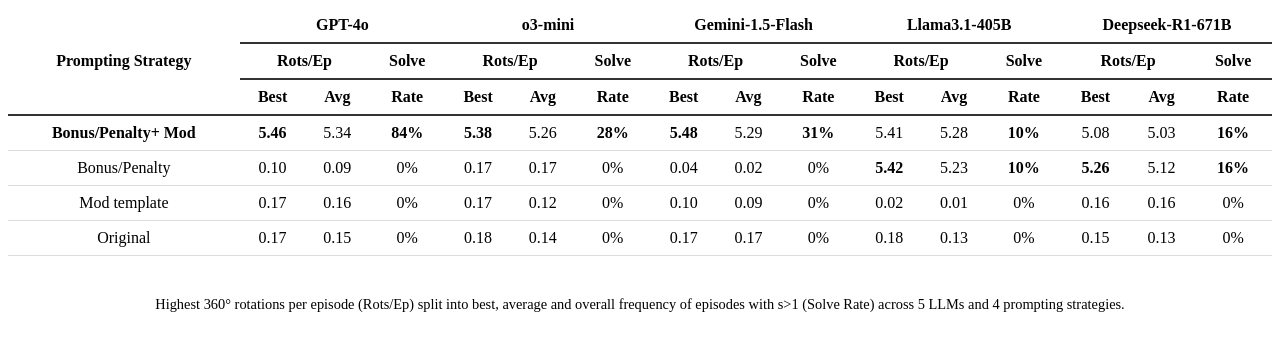
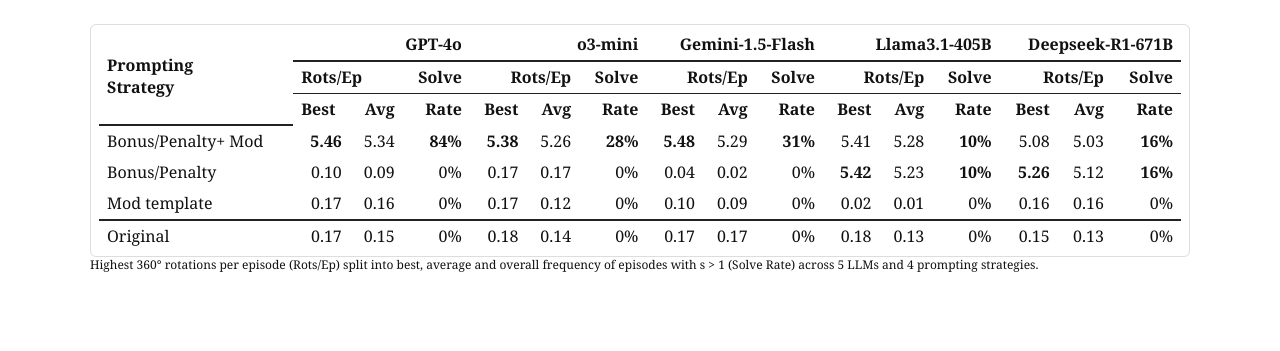
Before and after one commit to hpfield/text2touch-website, a Jekyll site: the page assets/tables/prompt_strategies.html, which Jekyll copies as it is, in a window 1280 px wide. Shown: the top 351 px of the page. Built offline with Jekyll 4.4.1, drawn with Linux system fonts in a browser that asks for light colours.

Commit message:
update prompt strat table

```diff
--- a/assets/tables/prompt_strategies.html
+++ b/assets/tables/prompt_strategies.html
@@ -1,76 +1,124 @@
 <style>
-  table {
+  :root {
+    --rule: #222;          /* booktabs-like dark rules */
+    --subrule: #666;       /* cmidrule-ish */
+    --text: #111;
+    --bg: #fff;
+  }
+  body { background: var(--bg); color: var(--text); }
+  .paper-table {
+    font-family: Cambria, "Times New Roman", Times, serif;
+    font-size: 12px;                /* ≈ \scriptsize */
+    line-height: 1.35;
+    margin: 1.5rem auto;
+    max-width: 1100px;
+  }
+  .table-wrap {
+    overflow-x: auto;               /* like \resizebox to fit width */
+    -webkit-overflow-scrolling: touch;
+    border: 1px solid #ddd;
+    border-radius: 6px;
+    padding: .25rem .5rem;
+    background: #fff;
+  }
+  table.booktabs {
+    width: 100%;
     border-collapse: collapse;
-    margin: 0 auto 40px;
-    width: 100%;
+    table-layout: auto;
+    white-space: nowrap;            /* keep compact columns */
   }
+
+  /* booktabs-inspired rules */
+  .booktabs thead tr:first-child th {
+    border-bottom: 2px solid var(--rule); /* \toprule */
+  }
+  .booktabs .midrule > th,
+  .booktabs .midrule > td {
+    border-top: 1px solid var(--rule);    /* \midrule */
+  }
+  .booktabs tfoot tr:last-child td,
+  .booktabs tbody tr:last-child td {
+    border-top: 2px solid var(--rule);    /* \bottomrule */
+  }
+
+  /* cmidrule-ish: underline model-group headers only */
+  .booktabs .group-head {
+    border-bottom: 1px solid var(--subrule);
+  }
+
   th, td {
-    padding: 8px;
-    border-bottom: 1px solid #ddd;
-    text-align: center;
+    padding: .35rem .5rem;                 /* \arraystretch tuned */
+    text-align: right;
+    vertical-align: middle;
   }
-  th {
-    border-bottom: 2px solid #333;
+  th[rowspan] { text-align: center; }
+  th:first-child, td:first-child { text-align: left; }
+
+  /* Emphasis for bold numbers (matches \textbf) */
+  .strong { font-weight: 700; }
+
+  caption {
+    caption-side: bottom;                  /* like \caption below table */
+    text-align: left;
+    font-size: 12px;
+    line-height: 1.35;
+    margin-top: .35rem;
   }
+
+  /* Optional small spacing tweaks to mimic LaTeX tightness */
+  .tight td, .tight th { padding-top: .28rem; padding-bottom: .28rem; }
 </style>
+</head>
+<body>
 
-<table>
+<div class="paper-table" id="tab-llm-performance">
+  <div class="table-wrap">
+    <table class="booktabs tight" aria-describedby="llm-perf-caption">
       <thead>
         <tr>
-      <th rowspan="3">Prompting Strategy</th>
-      <th colspan="3">GPT-4o</th>
-      <th colspan="3">o3-mini</th>
-      <th colspan="3">Gemini-1.5-Flash</th>
-      <th colspan="3">Llama3.1-405B</th>
-      <th colspan="3">Deepseek-R1-671B</th>
+          <th rowspan="3"> <strong>Prompting<br>Strategy</strong> </th>
+
+          <th class="group-head" colspan="3"><strong>GPT-4o</strong></th>
+          <th class="group-head" colspan="3"><strong>o3-mini</strong></th>
+          <th class="group-head" colspan="3"><strong>Gemini-1.5-Flash</strong></th>
+          <th class="group-head" colspan="3"><strong>Llama3.1-405B</strong></th>
+          <th class="group-head" colspan="3"><strong>Deepseek-R1-671B</strong></th>
         </tr>
         <tr>
-      <th colspan="2">Rots/Ep</th>
-      <th>Solve</th>
-      <th colspan="2">Rots/Ep</th>
-      <th>Solve</th>
-      <th colspan="2">Rots/Ep</th>
-      <th>Solve</th>
-      <th colspan="2">Rots/Ep</th>
-      <th>Solve</th>
-      <th colspan="2">Rots/Ep</th>
-      <th>Solve</th>
+          <th colspan="2">Rots/Ep</th><th>Solve</th>
+          <th colspan="2">Rots/Ep</th><th>Solve</th>
+          <th colspan="2">Rots/Ep</th><th>Solve</th>
+          <th colspan="2">Rots/Ep</th><th>Solve</th>
+          <th colspan="2">Rots/Ep</th><th>Solve</th>
         </tr>
-    <tr>
-      <th>Best</th>
-      <th>Avg</th>
-      <th>Rate</th>
-      <th>Best</th>
-      <th>Avg</th>
-      <th>Rate</th>
-      <th>Best</th>
-      <th>Avg</th>
-      <th>Rate</th>
-      <th>Best</th>
-      <th>Avg</th>
-      <th>Rate</th>
-      <th>Best</th>
-      <th>Avg</th>
-      <th>Rate</th>
+        <tr class="midrule">
+          <th>Best</th><th>Avg</th><th>Rate</th>
+          <th>Best</th><th>Avg</th><th>Rate</th>
+          <th>Best</th><th>Avg</th><th>Rate</th>
+          <th>Best</th><th>Avg</th><th>Rate</th>
+          <th>Best</th><th>Avg</th><th>Rate</th>
         </tr>
       </thead>
+
       <tbody>
         <tr>
-      <td><strong>Bonus/Penalty+ Mod</strong></td>
-      <td><strong>5.46</strong></td><td>5.34</td><td><strong>84%</strong></td>
-      <td><strong>5.38</strong></td><td>5.26</td><td><strong>28%</strong></td>
-      <td><strong>5.48</strong></td><td>5.29</td><td><strong>31%</strong></td>
-      <td>5.41</td><td>5.28</td><td><strong>10%</strong></td>
-      <td>5.08</td><td>5.03</td><td><strong>16%</strong></td>
+          <td>Bonus/Penalty+ Mod</td>
+          <td class="strong">5.46</td><td>5.34</td><td class="strong">84%</td>
+          <td class="strong">5.38</td><td>5.26</td><td class="strong">28%</td>
+          <td class="strong">5.48</td><td>5.29</td><td class="strong">31%</td>
+          <td>5.41</td><td>5.28</td><td class="strong">10%</td>
+          <td>5.08</td><td>5.03</td><td class="strong">16%</td>
         </tr>
+
         <tr>
           <td>Bonus/Penalty</td>
           <td>0.10</td><td>0.09</td><td>0%</td>
           <td>0.17</td><td>0.17</td><td>0%</td>
           <td>0.04</td><td>0.02</td><td>0%</td>
-      <td><strong>5.42</strong></td><td>5.23</td><td><strong>10%</strong></td>
-      <td><strong>5.26</strong></td><td>5.12</td><td><strong>16%</strong></td>
+          <td class="strong">5.42</td><td>5.23</td><td class="strong">10%</td>
+          <td class="strong">5.26</td><td>5.12</td><td class="strong">16%</td>
         </tr>
+
         <tr>
           <td>Mod template</td>
           <td>0.17</td><td>0.16</td><td>0%</td>
@@ -79,6 +127,7 @@
           <td>0.02</td><td>0.01</td><td>0%</td>
           <td>0.16</td><td>0.16</td><td>0%</td>
         </tr>
+
         <tr>
           <td>Original</td>
           <td>0.17</td><td>0.15</td><td>0%</td>
@@ -89,7 +138,9 @@
         </tr>
       </tbody>
     </table>
+  </div>
 
-<p style="text-align:center; font-size:0.9em; margin-top: 10px;">
-  Highest 360&deg; rotations per episode (Rots/Ep) split into best, average and overall frequency of episodes with s&gt;1 (Solve Rate) across 5 LLMs and 4 prompting strategies.
-</p>
+  <caption id="llm-perf-caption">
+    Highest 360° rotations per episode (Rots/Ep) split into best, average and overall frequency of episodes with s &gt; 1 (Solve Rate) across 5 LLMs and 4 prompting strategies.
+  </caption>
+</div>
```
Lines whose indentation alone changed are shown as unchanged.
